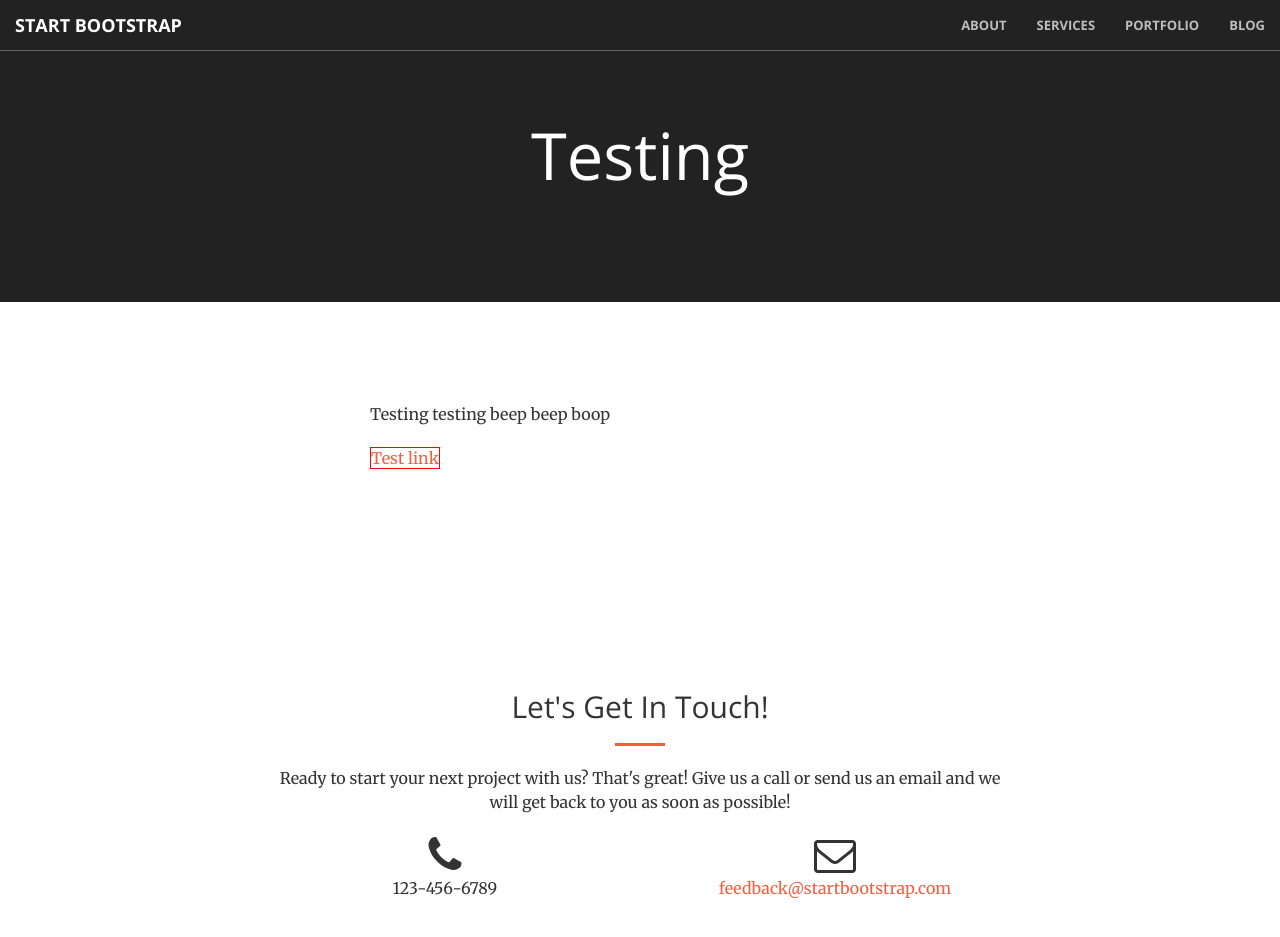
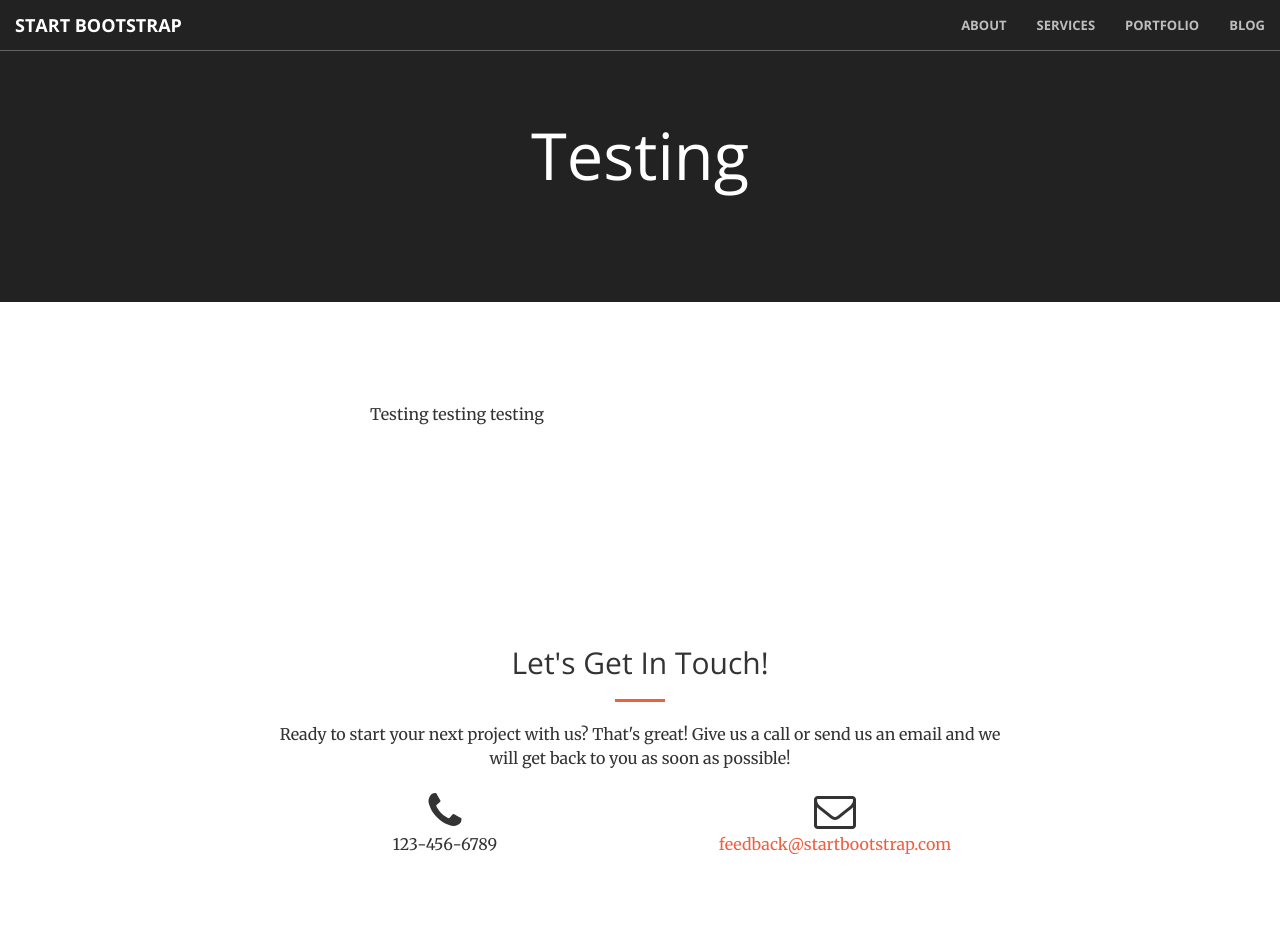
Before and after one commit to PollockCR/creative-jekyll-theme, a Jekyll site: the page built from _posts/2019-11-08-testing.md, in a window 1280 px wide and 1020 px high. Shown: the top 937 px of the window. Built offline with Jekyll 4.4.1, drawn with Linux system fonts in a browser that asks for light colours.

Commit message:
Updated '_posts/2019-11-08-testing.md' via CloudCannon

```diff
--- a/_posts/2019-11-08-testing.md
+++ b/_posts/2019-11-08-testing.md
@@ -3,7 +3,4 @@ layout: post
 title: Testing
 bg-img: https://placekitten.com/200/300
 ---
-<div class="editable">
-<p>Testing testing beep beep boop</p>
-<p><a href="#" style="border: 1px solid red;">Test link</a></p>
-</div>
+Testing testing testing
```
